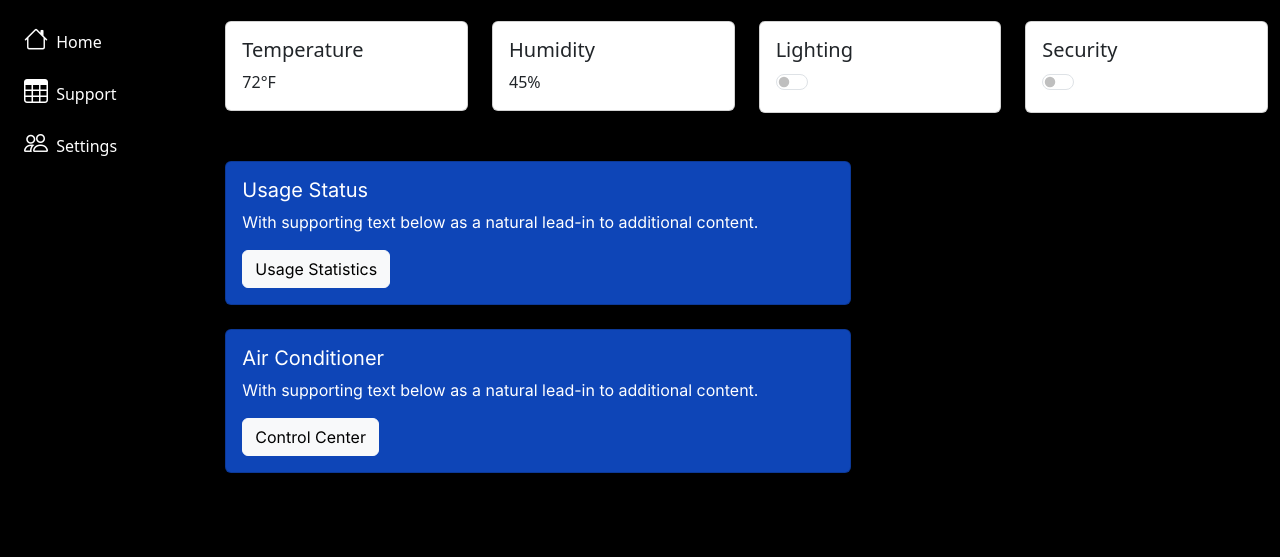
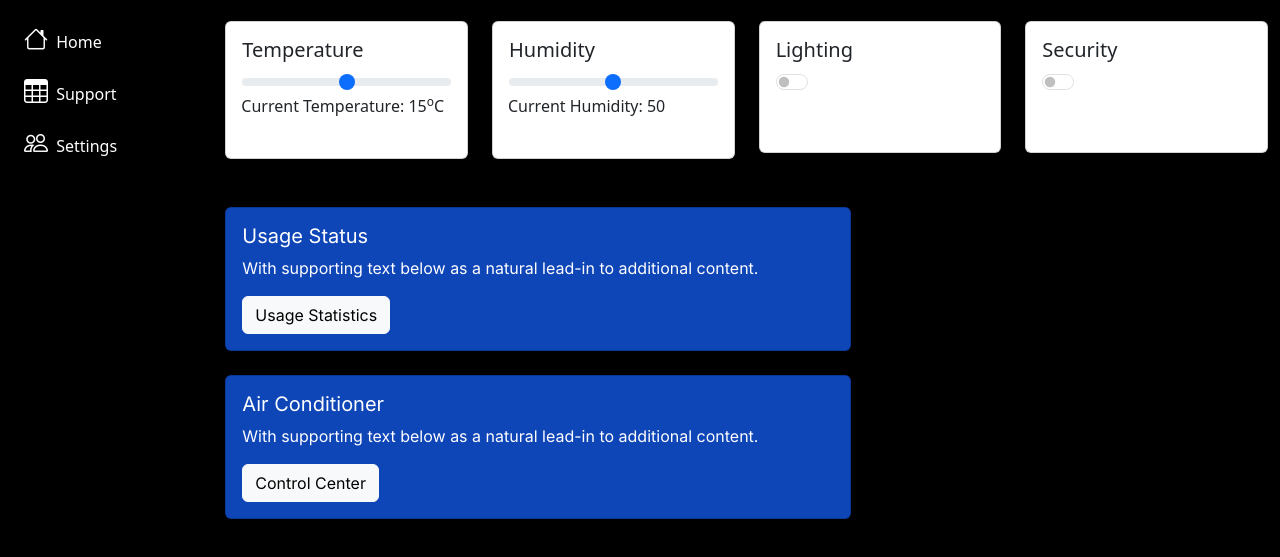
Before and after one commit to joeycose/GUI_IOT_SmartHome, a plain HTML site: page HomeLink/index.html in a window 1280 px wide. Shown: the part 57-614 px from the top of the page. Drawn offline with nearby package versions, Linux system fonts and the light colour scheme; files whose address does not match are found by name.

Commit message:
adding temp and humidity sliders

```diff
--- a/HomeLink/index.html
+++ b/HomeLink/index.html
@@ -162,7 +162,10 @@
             <div class="card">
               <div class="card-body">
                 <h5 class="card-title">Temperature</h5>
-                <p class="card-text">72°F</p>
+                <div class="input-group mb-3">
+                  <input type="range" class="form-range" id="tempSlider" min="0" max="30" value="15">
+                  <label class="form-label" for="tempSlider">Current Temperature: <span id="tempValue">15</span><sup>o</sup>C</label>
+                </div>
               </div>
             </div>
           </div>
@@ -170,13 +173,16 @@
             <div class="card">
               <div class="card-body">
                 <h5 class="card-title">Humidity</h5>
-                <p class="card-text">45%</p>
+                <div class="input-group mb-3">
+                  <input type="range" class="form-range" id="humiditySlider" min="0" max="100" value="50">
+                  <label class="form-label" for="humiditySlider">Current Humidity: <span id="humidityValue">50</span></label>
+                </div>
               </div>
             </div>
           </div>
           <div class="col-12 col-md-6 col-lg-3 mb-4">
             <div class="card">
-              <div class="card-body">
+              <div class="card-body" style="margin-bottom: 5vh;">
                 <h5 class="card-title">Lighting</h5>
                 <div class="custom-control form-check form-switch">
                   <input class="form-check-input custom_control_input" type="checkbox" id="mySwitch">
@@ -186,7 +192,7 @@
           </div>
           <div class="col-12 col-md-6 col-lg-3 mb-4">
             <div class="card">
-              <div class="card-body">
+              <div class="card-body" style="margin-bottom: 5vh;">
                 <h5 class="card-title">Security</h5>
                 <div class="form-check form-switch">
                   <input class="form-check-input" type="checkbox" id="mySwitch">
@@ -226,6 +232,24 @@
   <script src="https://cdn.jsdelivr.net/npm/bootstrap@5.3.3/dist/js/bootstrap.bundle.min.js"
     integrity="sha384-YvpcrYf0tY3lHB60NNkmXc5s9fDVZLESaAA55NDzOxhy9GkcIdslK1eN7N6jIeHz"
     crossorigin="anonymous"></script>
+    <script>
+      const humiditySlider = document.getElementById('humiditySlider');
+      const humidityValue = document.getElementById('humidityValue');
+
+      // Update the humidity value when the slider value changes
+      humiditySlider.addEventListener('input', function() {
+        humidityValue.textContent = this.value;
+      });
+    </script>
+        <script>
+          const tempSlider = document.getElementById('tempSlider');
+          const tempValue = document.getElementById('tempValue');
+
+          // Update the humidity value when the slider value changes
+          tempSlider.addEventListener('input', function() {
+            tempValue.textContent = this.value;
+          });
+        </script>
 </body>
 
 </html>
```
